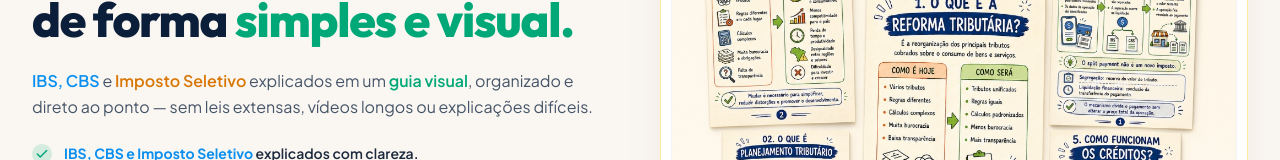
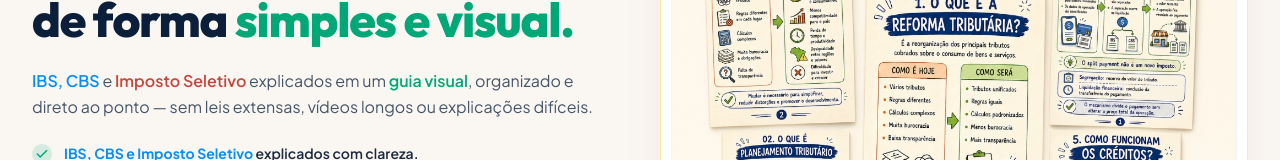
Before and after one commit to henriquecarreto/REFORMA-TRIBUTARIA, a React (Vite) app: page / in a window 1280 px wide. Shown: the part 277-437 px from the top of the page. Built offline with nearby package versions, Linux system fonts and the light colour scheme.

Commit message:
style(copy): update Imposto Seletivo color in subtitle to reddish coral #C7463E

```diff
--- a/src/components/HeroSection.tsx
+++ b/src/components/HeroSection.tsx
@@ -41,7 +41,7 @@ export const HeroSection: React.FC = () => {
 
             {/* 3. SUBTÍTULO COM HIERARQUIA DE CORES E ESPAÇAMENTO EXATO */}
             <p className="text-sm sm:text-base text-[#475569] leading-relaxed mb-6 font-normal max-w-2xl">
-              <span className="text-[#0A8FF0] font-semibold">IBS, CBS</span> e <span className="text-[#D97706] font-semibold">Imposto Seletivo</span> explicados em um <span className="text-[#00A878] font-semibold">guia visual</span>, organizado e direto ao ponto — sem leis extensas, vídeos longos ou explicações difíceis.
+              <span className="text-[#0A8FF0] font-semibold">IBS, CBS</span> e <span className="text-[#C7463E] font-semibold">Imposto Seletivo</span> explicados em um <span className="text-[#00A878] font-semibold">guia visual</span>, organizado e direto ao ponto — sem leis extensas, vídeos longos ou explicações difíceis.
             </p>
 
             {/* 4. LISTA DE BENEFÍCIOS REFINADA COM UM DESTAQUE PRINCIPAL POR LINHA */}
```
